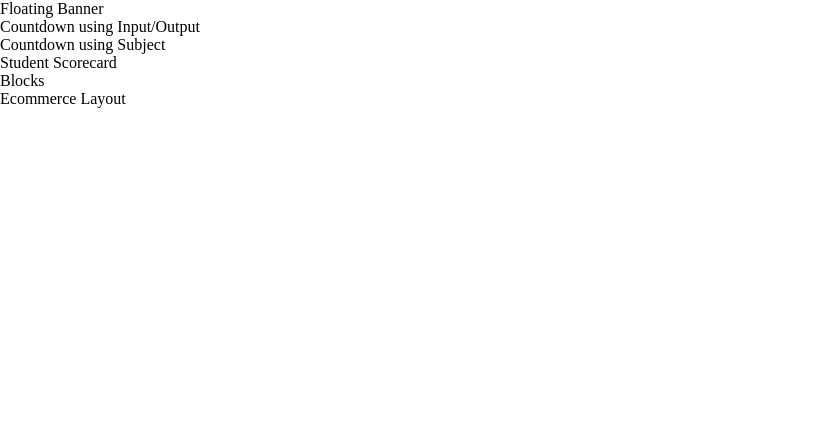
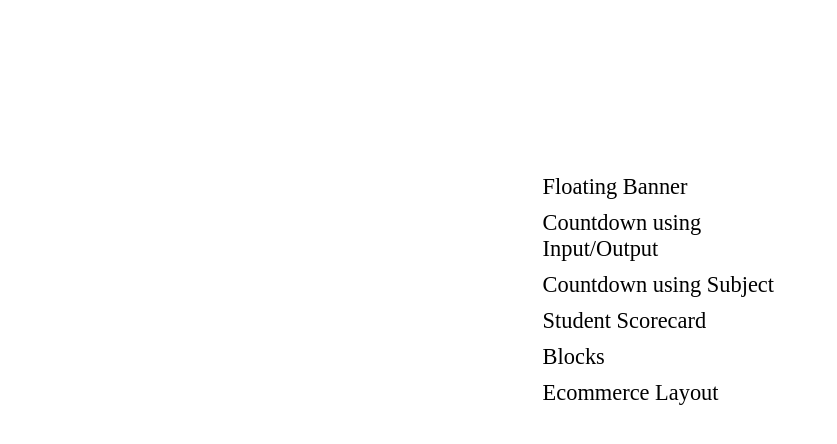
Before and after one commit to SurabhiPal0892/AngularDemo, an Angular app: page / in a window 1280 px wide. Shown: the top 444 px of the page, without its empty margins (0-837 px from the left). Built offline with nearby package versions, Linux system fonts and the light colour scheme.

Commit message:
2 files modified

```diff
--- a/src/app/home/home.component.css
+++ b/src/app/home/home.component.css
@@ -0,0 +1,18 @@
+.container {
+  width: 20%;
+  transform: translate(210%, 70%);
+}
+
+ul {
+  list-style: none;
+}
+
+li {
+  padding: 5px;
+  font-size: 140%;
+  width: 100%;
+}
+
+li:hover {
+  box-shadow: 1px 1px 1px 1px #ccc;
+}
--- a/src/app/home/home.component.html
+++ b/src/app/home/home.component.html
@@ -1,4 +1,4 @@
-<div>
+<div class="container">
   <ul>
     <li [routerLink]="['/banner']">Floating Banner</li>
     <li [routerLink]="['/timer']">Countdown using Input/Output</li>
```
